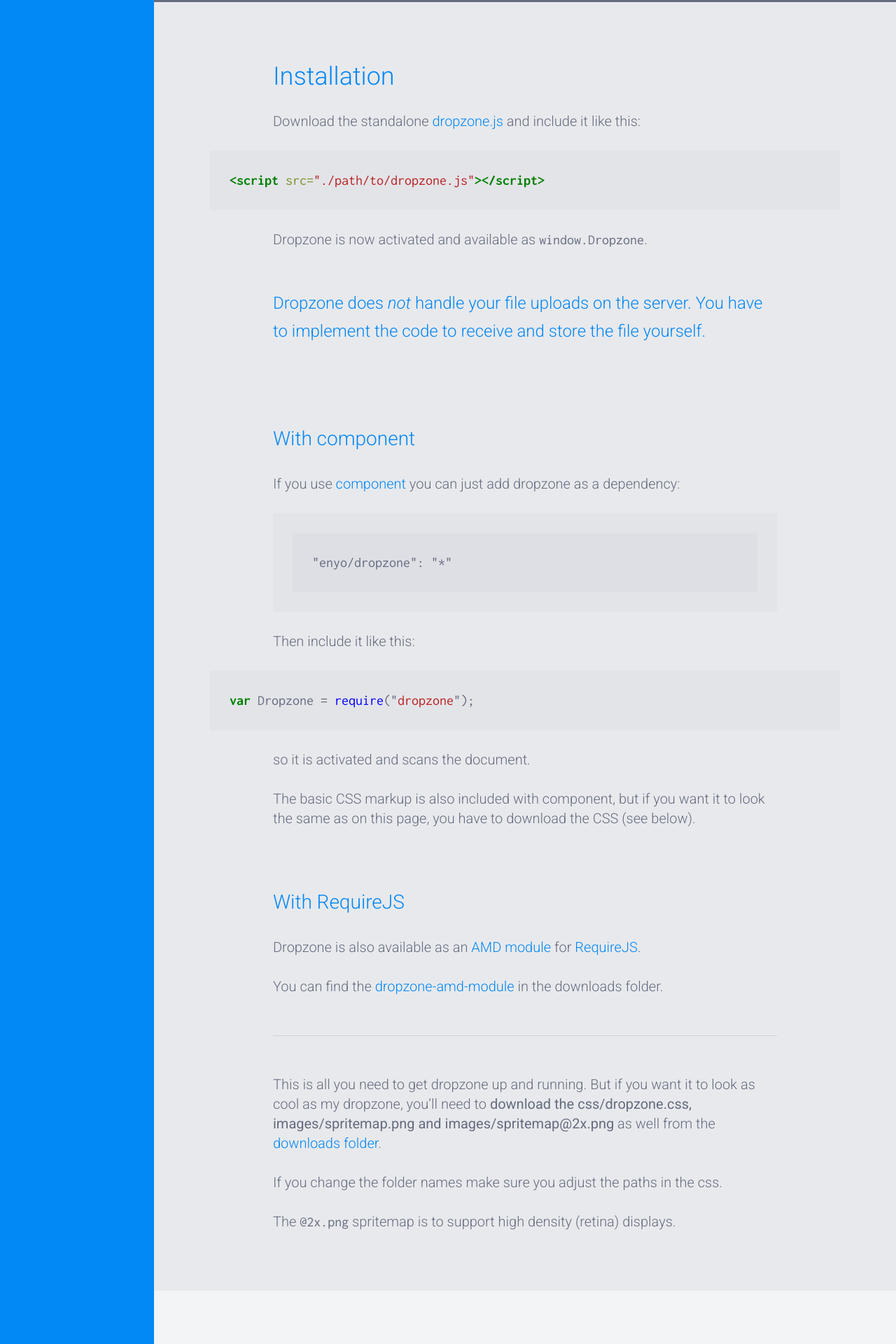
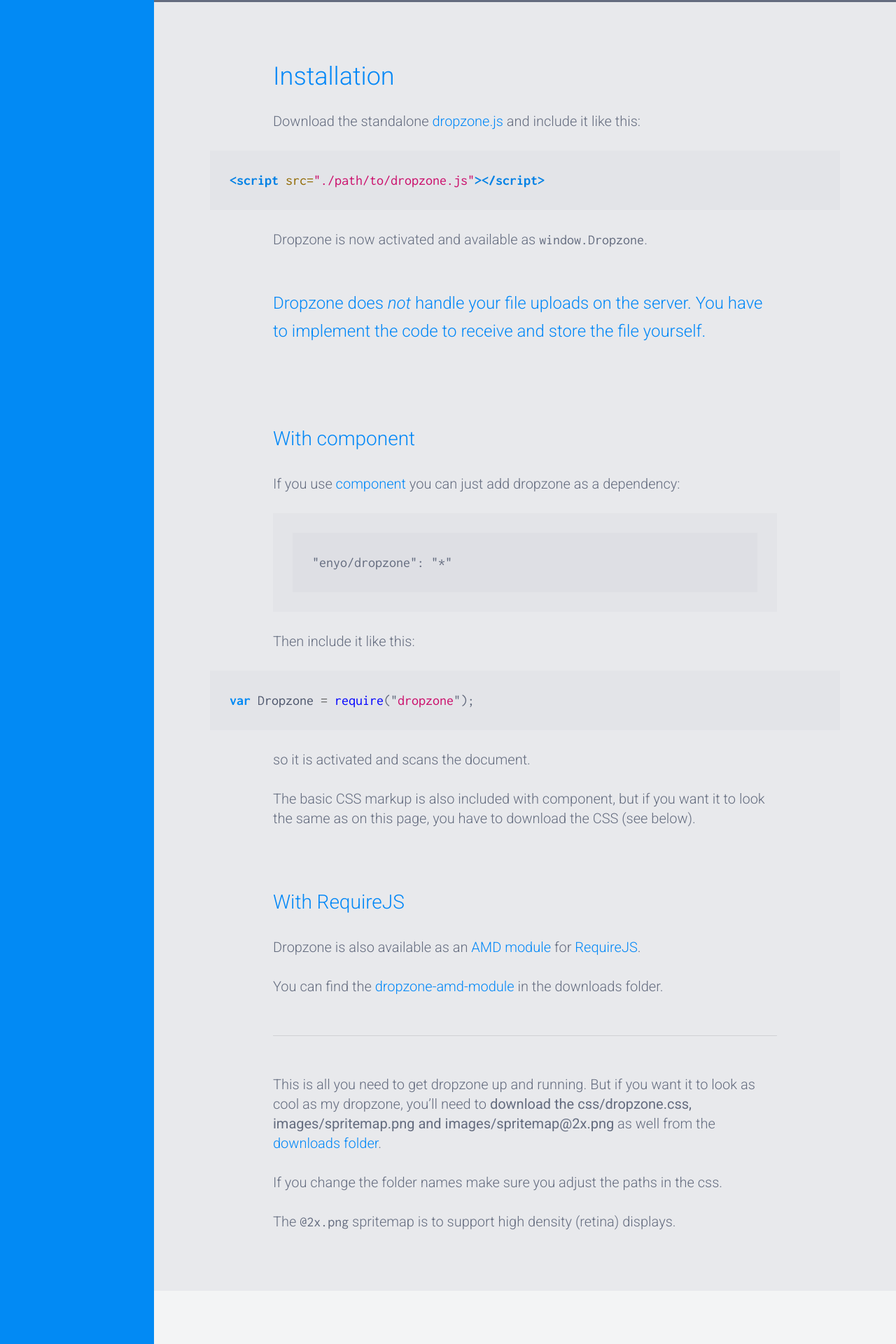
Before and after one commit to dropzone/dropzone, a Jekyll site: the page built from new.md, in a window 1280 px wide. Shown: the part 1573-3493 px from the top of the page at 70% size. Built offline with Jekyll 4.4.1, drawn with Linux system fonts in a browser that asks for light colours.

Commit message:
Update code highlighting colors

```diff
--- a/css/pygments.scss
+++ b/css/pygments.scss
@@ -5,7 +5,7 @@
 .o { color: #666666 } /* Operator */
 .cm { color: #408080; font-style: italic } /* Comment.Multiline */
 .cp { color: #BC7A00 } /* Comment.Preproc */
-.c1 { color: #408080; font-style: italic } /* Comment.Single */
+.c1 { color: #93B2CB; font-style: italic } /* Comment.Single */
 .cs { color: #408080; font-style: italic } /* Comment.Special */
 .gd { color: #A00000 } /* Generic.Deleted */
 .ge { font-style: italic } /* Generic.Emph */
@@ -18,14 +18,14 @@
 .gu { color: #800080; font-weight: bold } /* Generic.Subheading */
 .gt { color: #0040D0 } /* Generic.Traceback */
 .kc { color: #008000; font-weight: bold } /* Keyword.Constant */
-.kd { color: #008000; font-weight: bold } /* Keyword.Declaration */
+.kd { color: #028AF4; font-weight: bold } /* Keyword.Declaration */
 .kn { color: #008000; font-weight: bold } /* Keyword.Namespace */
 .kp { color: #008000 } /* Keyword.Pseudo */
 .kr { color: #008000; font-weight: bold } /* Keyword.Reserved */
 .kt { color: #B00040 } /* Keyword.Type */
 .m { color: #666666 } /* Literal.Number */
-.s { color: #BA2121 } /* Literal.String */
-.na { color: #7D9029 } /* Name.Attribute */
+.s { color: #CB0C6A } /* Literal.String */
+.na { color: #916900 } /* Name.Attribute */
 .nb { color: #008000 } /* Name.Builtin */
 .nc { color: #0000FF; font-weight: bold } /* Name.Class */
 .no { color: #880000 } /* Name.Constant */
@@ -35,7 +35,7 @@
 .nf { color: #0000FF } /* Name.Function */
 .nl { color: #A0A000 } /* Name.Label */
 .nn { color: #0000FF; font-weight: bold } /* Name.Namespace */
-.nt { color: #008000; font-weight: bold } /* Name.Tag */
+.nt { color: #0081E5; font-weight: bold } /* Name.Tag */
 .nv { color: #19177C } /* Name.Variable */
 .ow { color: #AA22FF; font-weight: bold } /* Operator.Word */
 .w { color: #bbbbbb } /* Text.Whitespace */
@@ -46,7 +46,7 @@
 .sb { color: #BA2121 } /* Literal.String.Backtick */
 .sc { color: #BA2121 } /* Literal.String.Char */
 .sd { color: #BA2121; font-style: italic } /* Literal.String.Doc */
-.s2 { color: #BA2121 } /* Literal.String.Double */
+.s2 { color: #CB0C6A } /* Literal.String.Double */
 .se { color: #BB6622; font-weight: bold } /* Literal.String.Escape */
 .sh { color: #BA2121 } /* Literal.String.Heredoc */
 .si { color: #BB6688; font-weight: bold } /* Literal.String.Interpol */
@@ -59,3 +59,4 @@
 .vg { color: #19177C } /* Name.Variable.Global */
 .vi { color: #19177C } /* Name.Variable.Instance */
 .il { color: #666666 } /* Literal.Number.Integer.Long */
+.nx { color: #4C556B; }
```
